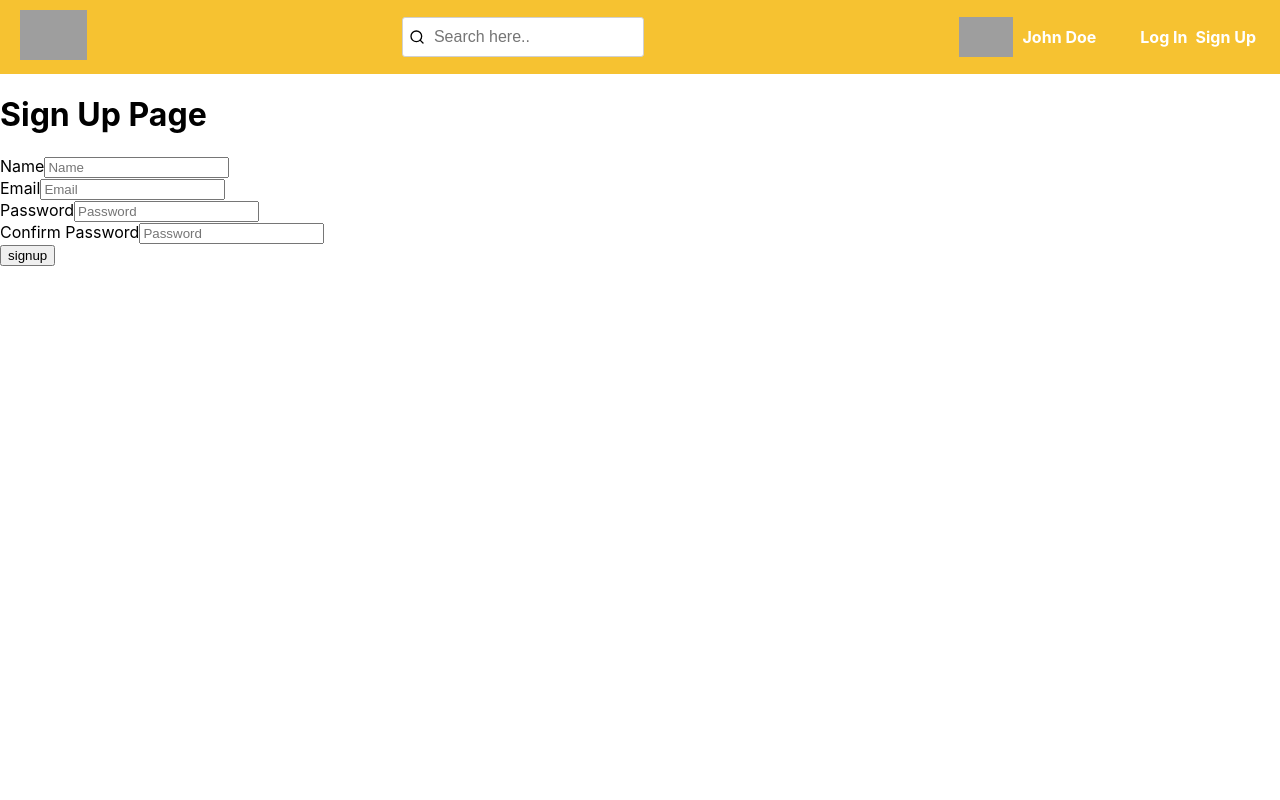
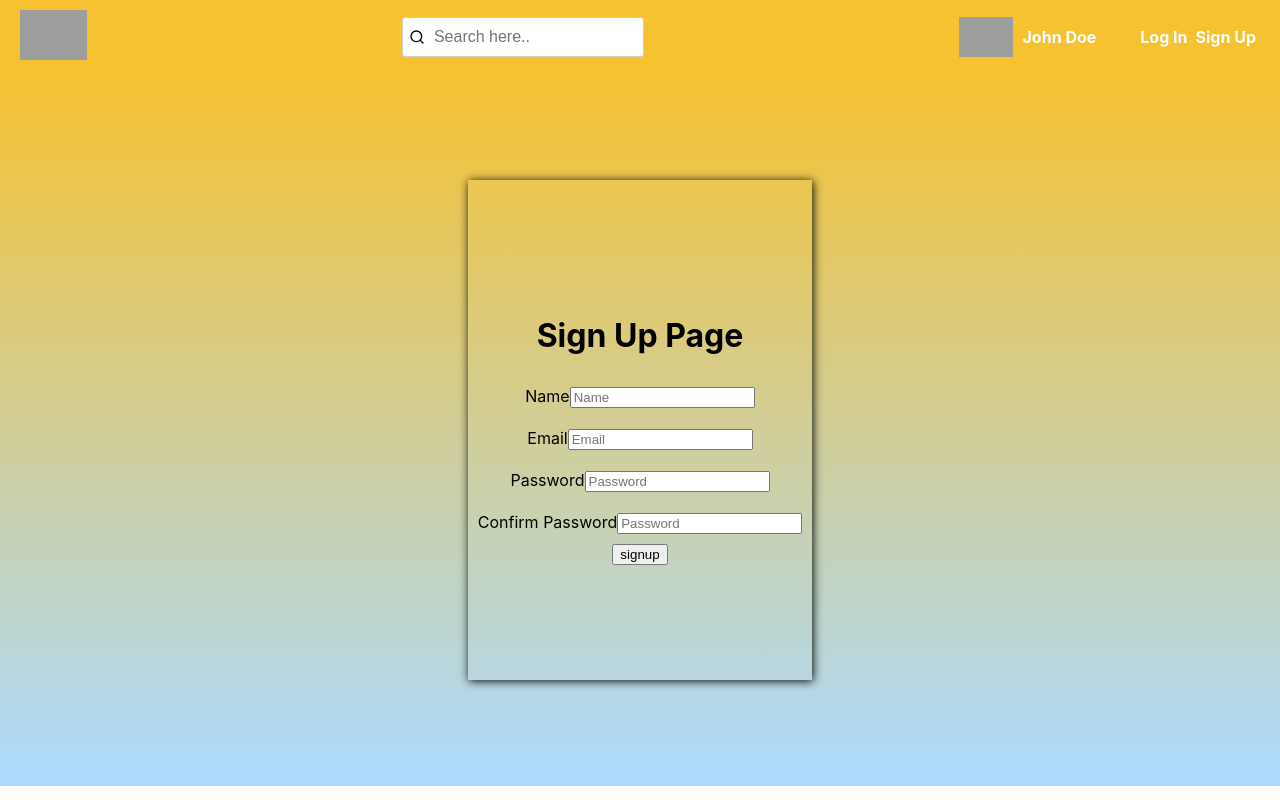
Before and after one commit to iamrit01/Review-client-side, a React (Create React App) app in the folder client/: page /api/v1/users/create in a window 1280 px wide. Built offline with nearby package versions, Linux system fonts and the light colour scheme; grey boxes are pictures that could not be loaded.

Commit message:
added css file for signup

```diff
--- a/client/src/components/Signup.js
+++ b/client/src/components/Signup.js
@@ -1,6 +1,6 @@
 import React, { useState } from "react";
 import axios from "axios";
-
+import "../css/Signup.css";
 const Signup = () => {
   const [name, setName] = useState("");
   const [email, setEmail] = useState("");
@@ -9,20 +9,20 @@ const Signup = () => {
 
   const signUPData = async (event) => {
     event.preventDefault();
-
     let user = { name, email, password, confirmPassword };
-    // console.log("signup user", user);
-
     await axios.post("http://localhost:8000/api/v1/users/create", {
       data: user,
     });
   };
   return (
-    <div>
+    <div className="Signup">
+      <div className="signup-container">
         <h1> Sign Up Page</h1>
-      <div>
-        <label>
-          Name
+        <div className="input-container">
+          <div className="name ">
+            <p>Name</p>
+          </div>
+          <div className="name-input">
             <input
               name="password"
               type="text"
@@ -30,11 +30,13 @@ const Signup = () => {
               value={name}
               onChange={(event) => setName(event.target.value)}
             />
-        </label>
           </div>
-      <div>
-        <label>
-          Email
+        </div>
+        <div className="input-container">
+          <div className="email ">
+            <p>Email</p>
+          </div>
+          <div className="email-input">
             <input
               name="email"
               type="email"
@@ -42,11 +44,13 @@ const Signup = () => {
               value={email}
               onChange={(event) => setEmail(event.target.value)}
             />
-        </label>
           </div>
-      <div>
-        <label>
-          Password
+        </div>
+        <div className="input-container">
+          <div className="password">
+            <p> Password</p>
+          </div>
+          <div className="password-input">
             <input
               name="password"
               type="password"
@@ -54,11 +58,13 @@ const Signup = () => {
               value={password}
               onChange={(event) => setPassword(event.target.value)}
             />
-        </label>
           </div>
-      <div>
-        <label>
-          Confirm Password
+        </div>
+        <div className="input-container">
+          <div className="conf_password">
+            <p>Confirm Password</p>
+          </div>
+          <div className="conf_password-container">
             <input
               name="password"
               type="password"
@@ -66,7 +72,7 @@ const Signup = () => {
               value={confirmPassword}
               onChange={(event) => setConfirmPassword(event.target.value)}
             />
-        </label>
+          </div>
         </div>
         <input
           type="submit"
@@ -74,6 +80,7 @@ const Signup = () => {
           onClick={(event) => signUPData(event)}
         />
       </div>
+    </div>
   );
 };
 
--- /dev/null
+++ b/client/src/css/Signup.css
@@ -0,0 +1,27 @@
+body {
+  margin: 0;
+  box-sizing: border-box;
+}
+.Signup {
+  height: 89vh;
+  display: flex;
+  justify-content: center;
+  align-items: center;
+  background-image: linear-gradient(#f6c231, #8acbffb5);
+}
+.signup-container {
+  height: 500px;
+  display: flex;
+  justify-content: center;
+  flex-direction: column;
+  align-items: center;
+  box-shadow: 1px 1px 9px rgb(0 8 0);
+}
+.input-container {
+  display: flex;
+  justify-content: center;
+  padding: 10px;
+}
+.input-container p {
+  margin: 0;
+}
```
Lines whose indentation alone changed are shown as unchanged.
